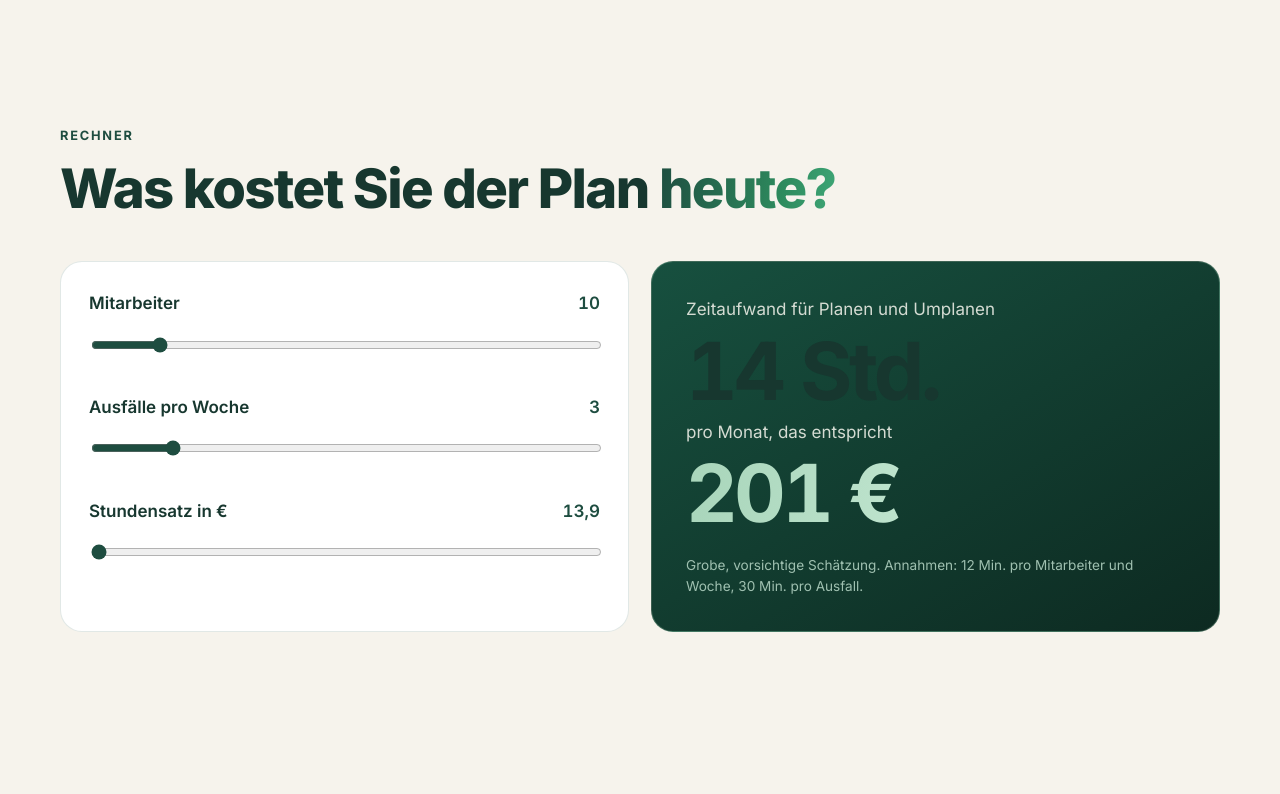
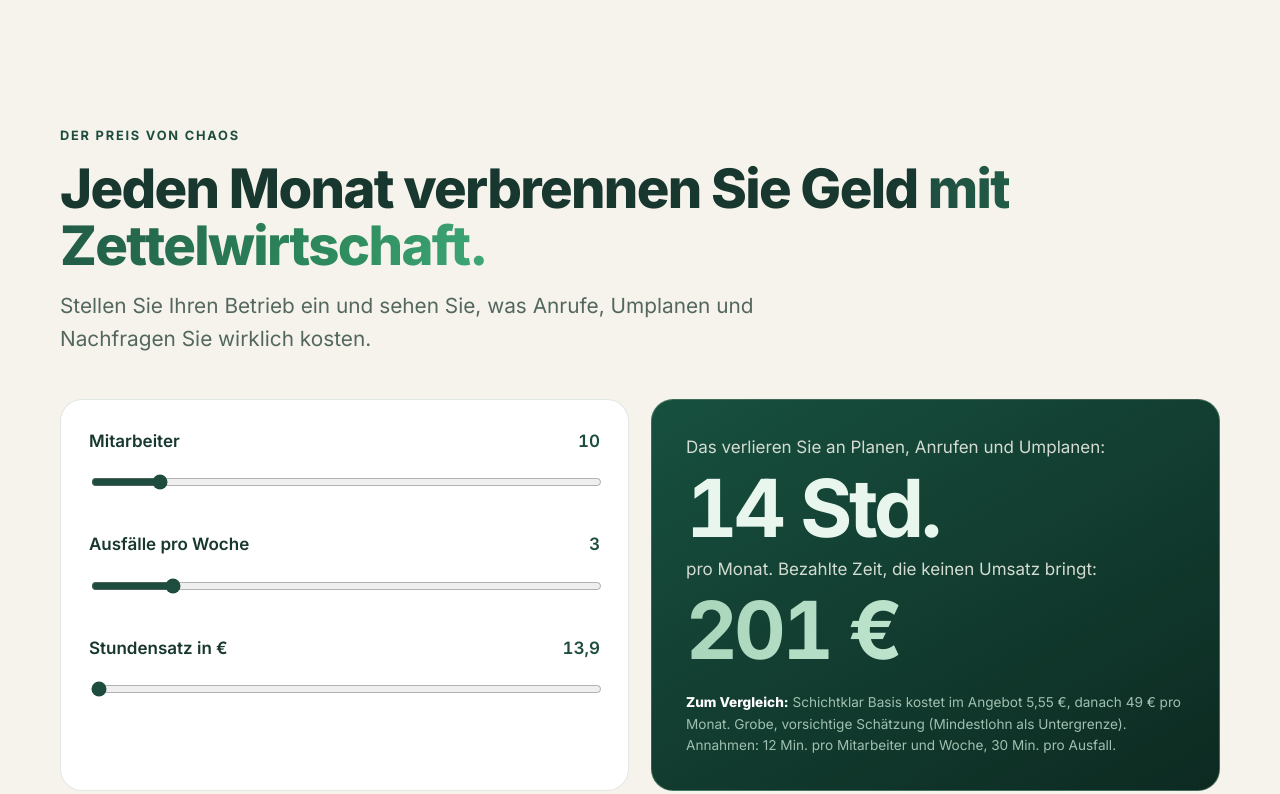
Before and after one commit to Sleepyj05/betriebsfreund-website, an Astro site: page / in a window 1280 px wide. Shown: the part 3010-3804 px from the top of the page. Built offline with nearby package versions, Linux system fonts and the light colour scheme; Astro itself is replaced by a stand-in of ours; animation ran at ten frames a second; a web font is replaced by a local one.

Commit message:
Rechner: zugespitzte Texte, Stundenzahl hell, Preisvergleich
Co-Authored-By: Claude Sonnet 5.5 <noreply@anthropic.com>
Claude-Session: https://claude.ai/code/session_011nCwvLfW1A9gLuicwrhF5F

```diff
--- a/src/pages/index.astro
+++ b/src/pages/index.astro
@@ -130,8 +130,9 @@ const tage = ["Mo", "Di", "Mi", "Do", "Fr"];
 
   <section class="sektion" id="rechner" aria-labelledby="r-t">
     <div class="wrap">
-      <span class="kicker reveal">Rechner</span>
-      <h2 id="r-t" class="reveal">Was kostet Sie der Plan <span class="grad">heute?</span></h2>
+      <span class="kicker reveal">Der Preis von Chaos</span>
+      <h2 id="r-t" class="reveal">Jeden Monat verbrennen Sie Geld <span class="grad">mit Zettelwirtschaft.</span></h2>
+      <p class="lead reveal" style="margin-top:16px">Stellen Sie Ihren Betrieb ein und sehen Sie, was Anrufe, Umplanen und Nachfragen Sie wirklich kosten.</p>
       <div class="rechner reveal">
         <div class="regler">
           <div><label for="r-ma">Mitarbeiter <output id="o-ma">{std.standardMitarbeiter}</output></label><input id="r-ma" type="range" min="3" max="60" value={std.standardMitarbeiter} /></div>
@@ -139,11 +140,11 @@ const tage = ["Mo", "Di", "Mi", "Do", "Fr"];
           <div><label for="r-sa">Stundensatz in € <output id="o-sa">{String(std.stundensatz).replace(".", ",")}</output></label><input id="r-sa" type="range" min={std.mindestlohn} max="60" step="0.1" value={std.stundensatz} /></div>
         </div>
         <div class="ergebnis">
-          <span>Zeitaufwand für Planen und Umplanen</span>
+          <span>Das verlieren Sie an Planen, Anrufen und Umplanen:</span>
           <b id="e-std">0 Std.</b>
-          <span>pro Monat, das entspricht</span>
+          <span>pro Monat. Bezahlte Zeit, die keinen Umsatz bringt:</span>
           <b id="e-eur" class="grad">0 €</b>
-          <small>Grobe, vorsichtige Schätzung. Annahmen: {std.planMinProMitarbeiterWoche} Min. pro Mitarbeiter und Woche, {std.minProAusfall} Min. pro Ausfall.</small>
+          <small><strong style="color:#fff">Zum Vergleich:</strong> Schichtklar Basis kostet im Angebot {preise.pakete[0].gruender}, danach {preise.pakete[0].regulaer} pro Monat. Grobe, vorsichtige Schätzung (Mindestlohn als Untergrenze). Annahmen: {std.planMinProMitarbeiterWoche} Min. pro Mitarbeiter und Woche, {std.minProAusfall} Min. pro Ausfall.</small>
         </div>
       </div>
     </div>
--- a/src/styles/dunkel.css
+++ b/src/styles/dunkel.css
@@ -242,3 +242,7 @@ details p { padding: 0 0 20px; color: var(--leise); }
   .hg.rechts { left: auto; right: 0; -webkit-mask-image: linear-gradient(to left, #000 15%, transparent 100%); mask-image: linear-gradient(to left, #000 15%, transparent 100%); }
   .hg.links { right: auto; left: 0; -webkit-mask-image: linear-gradient(to right, #000 15%, transparent 100%); mask-image: linear-gradient(to right, #000 15%, transparent 100%); }
 }
+
+.ergebnis b { color: #fff; }
+.ergebnis b:first-of-type { color: #E8F6EE; }
+.ergebnis small strong { font-weight: 800; }
```
